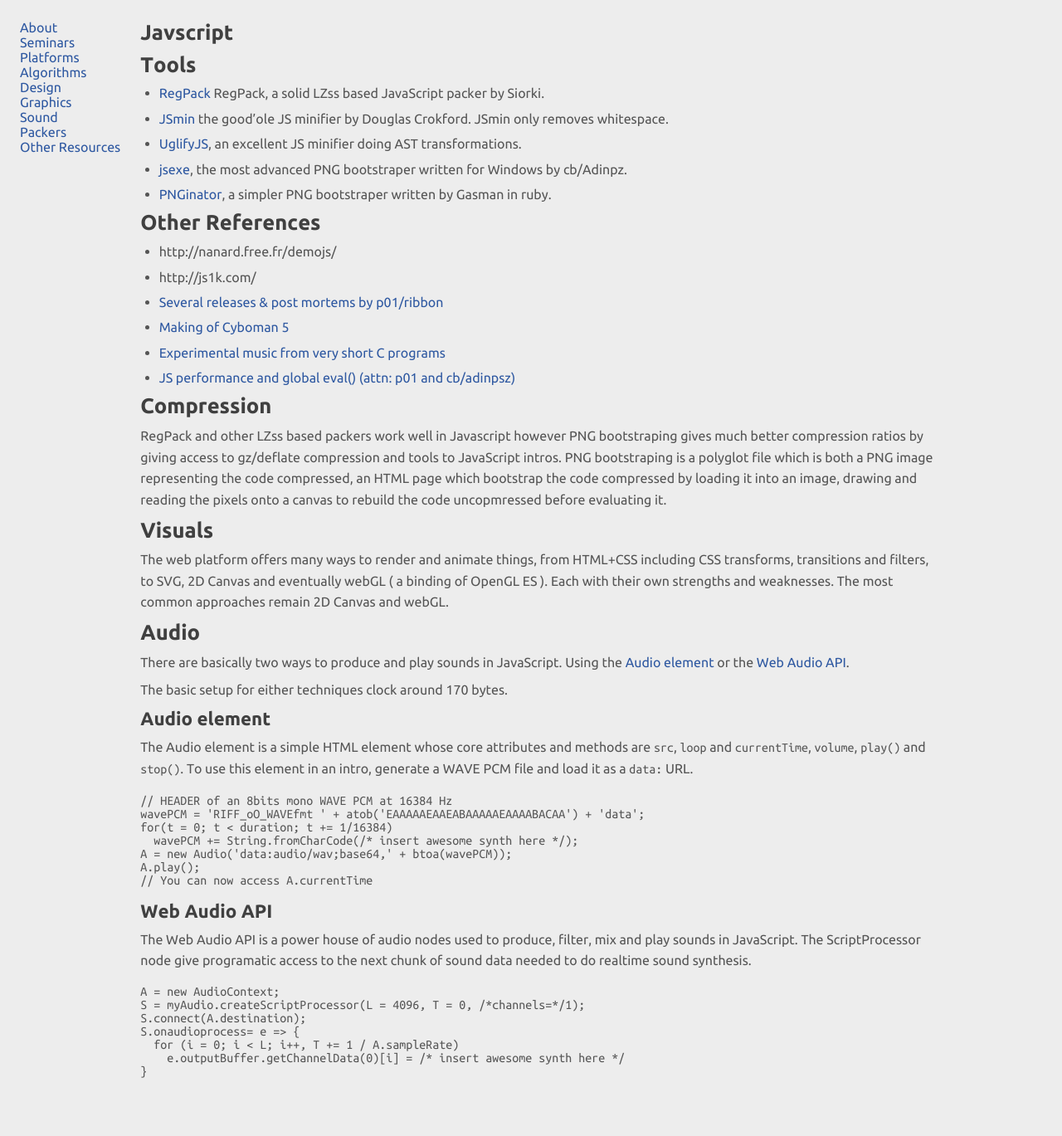
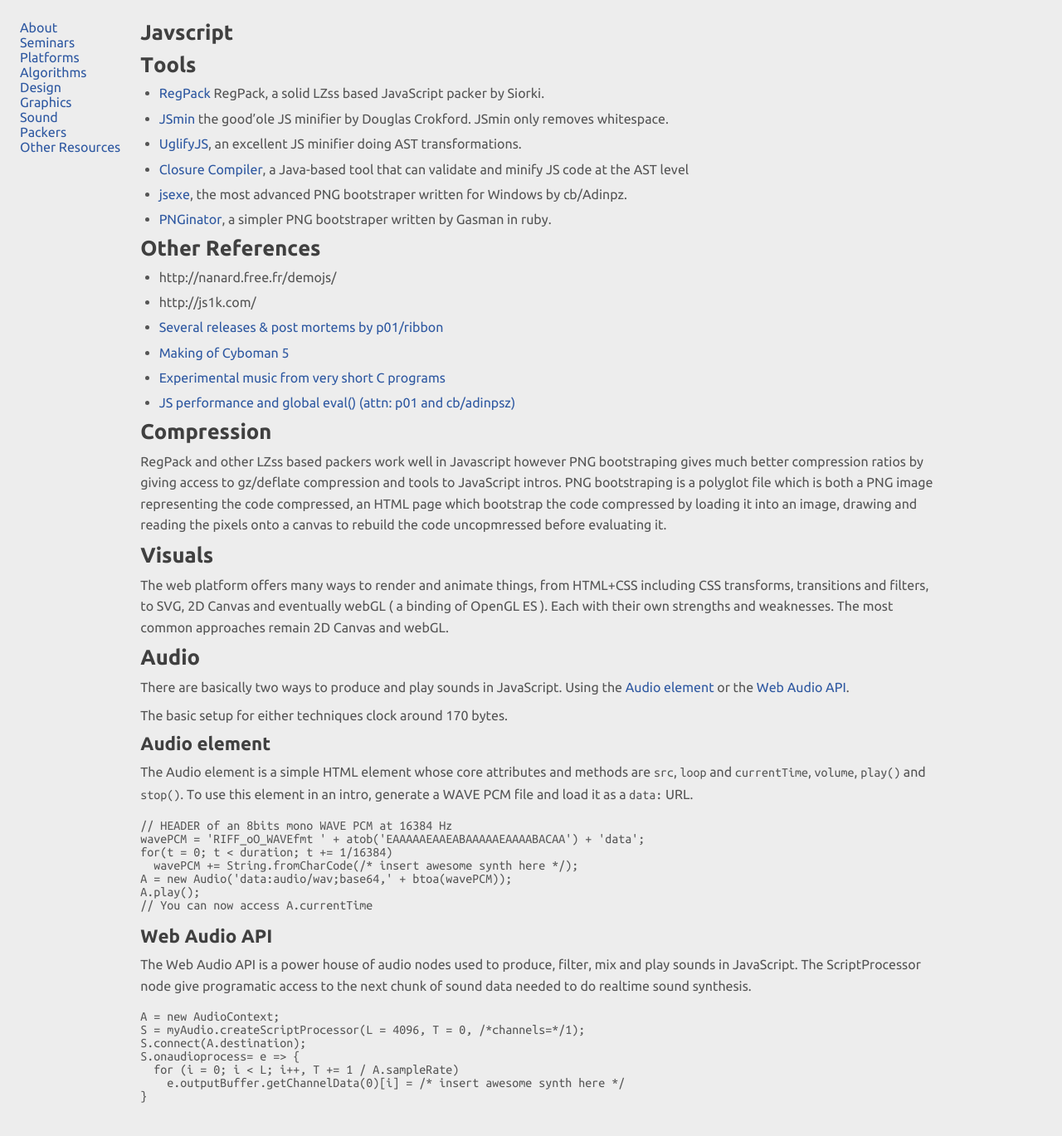
Before and after one commit to in4k/in4k.github.io, a Jekyll site: the page built from wiki/javascript.markdown, in a window 1280 px wide. Shown: the whole page at 83% size. Built offline with Jekyll 4.4.1, drawn with Linux system fonts in a browser that asks for light colours; before the commit the page ends 1339 px from its top, so only the background shows below that.

Commit message:
Add Closure Compiler to Javascript tools

```diff
--- a/wiki/javascript.markdown
+++ b/wiki/javascript.markdown
@@ -7,6 +7,7 @@
 * [RegPack](http://siorki.github.io/regPack.html) RegPack, a solid LZss based JavaScript packer by Siorki.
 * [JSmin](https://fmarcia.info/jsmin/test.html) the good'ole JS minifier by Douglas Crokford. JSmin only removes whitespace.
 * [UglifyJS](http://lisperator.net/uglifyjs/#demo), an excellent JS minifier doing AST transformations.
+* [Closure Compiler](https://developers.google.com/closure/compiler/), a Java-based tool that can validate and minify JS code at the AST level
 * [jsexe](http://www.pouet.net/prod.php?which=59298), the most advanced PNG bootstraper written for Windows by cb/Adinpz.
 * [PNGinator](https://gist.github.com/gasman/2560551), a simpler PNG bootstraper written by Gasman in ruby.
 
```
